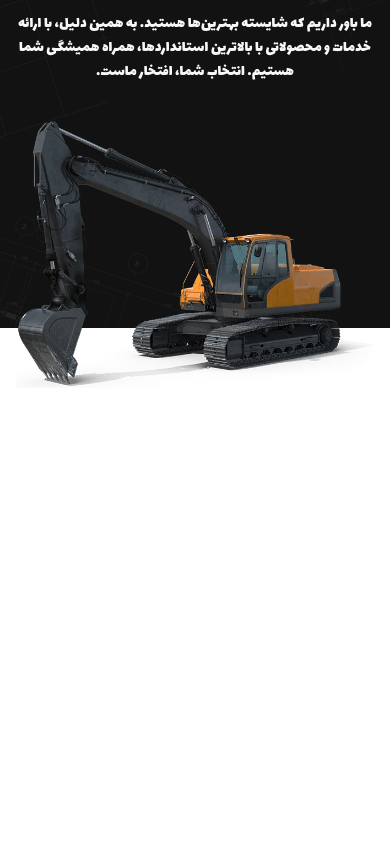
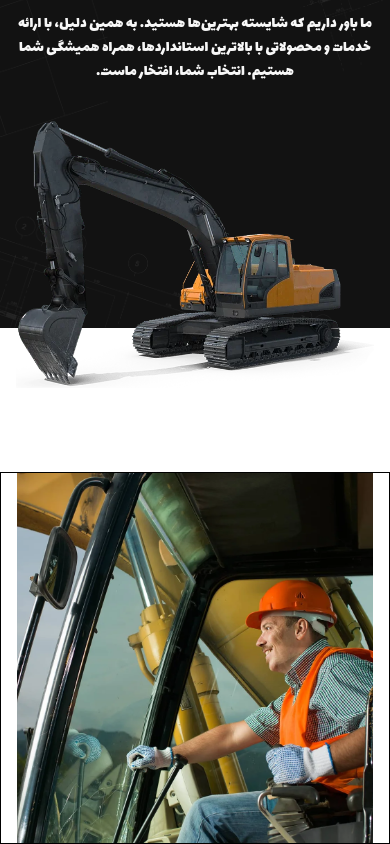
Before and after one commit to parsa-farshah/sanginYadak, a website: page index.html in a window 390 px wide. Shown: the part 9632-10476 px from the top of the page. Before the commit the page ends 10020 px from the top, so only its background shows below. Drawn offline with Linux system fonts and the light colour scheme.

Commit message:
style: responsive choose us

```diff
--- a/index.html
+++ b/index.html
@@ -206,7 +206,7 @@
       <section class="px-4 md:px-9 mt-44 sm:mt-60 lg:mt-44">
         <div class="2xl:container mx-auto flex flex-wrap lg:justify-between">
           <!---------------------- left ----------------------------->
-          <div class="flex flex-col flex-wrap gap-y-7 lg:w-[48%]">
+          <div class="w-full flex flex-col flex-wrap gap-y-7 lg:w-[48%]">
             <!-- why choose us -->
             <div class="flex gap-5 items-center">
               <div class="w-5 h-0.5 bg-black"></div>
@@ -737,6 +737,28 @@
         </div>
       </section>
       <!-------------------------------------- end quality -------------------->
+
+      <!---------------------------------- question ---------------------------->
+      <section class="mt-36 w-full border">
+        <!-- container -->
+        <div
+          class="2xl:container mx-auto px-4 md:px-9 flex flex-wrap justify-between"
+        >
+          <!--------------------- right --------------->
+
+          <figure class="w-full lg:w-[48%]">
+            <img
+              class="w-full h-[370px] object-cover"
+              src="src/images/quesionImage.webp"
+              alt=""
+            />
+          </figure>
+
+          <!--------------------- left --------------->
+          <div></div>
+        </div>
+      </section>
+      <!---------------------------------- end question ---------------------------->
     </main>
   </body>
   <script src="src/js/index.js"></script>
```
Also changed, not shown: src/images/quesionImage.webp (added), src/styles/output.css.
